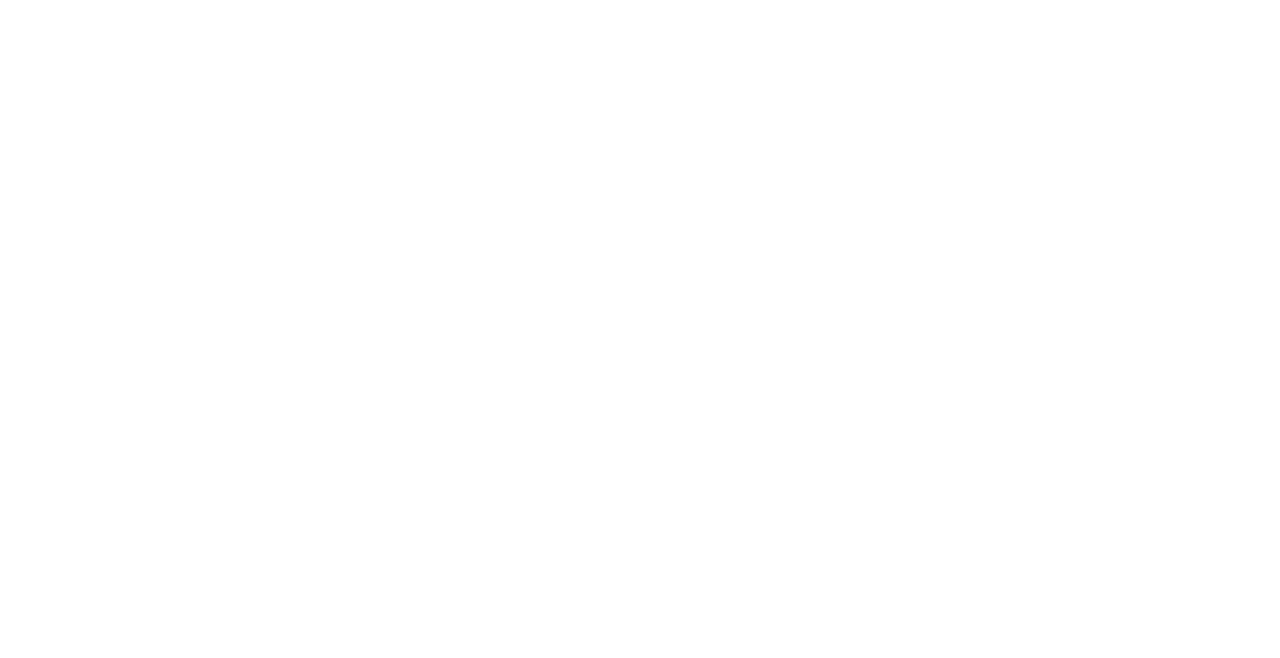
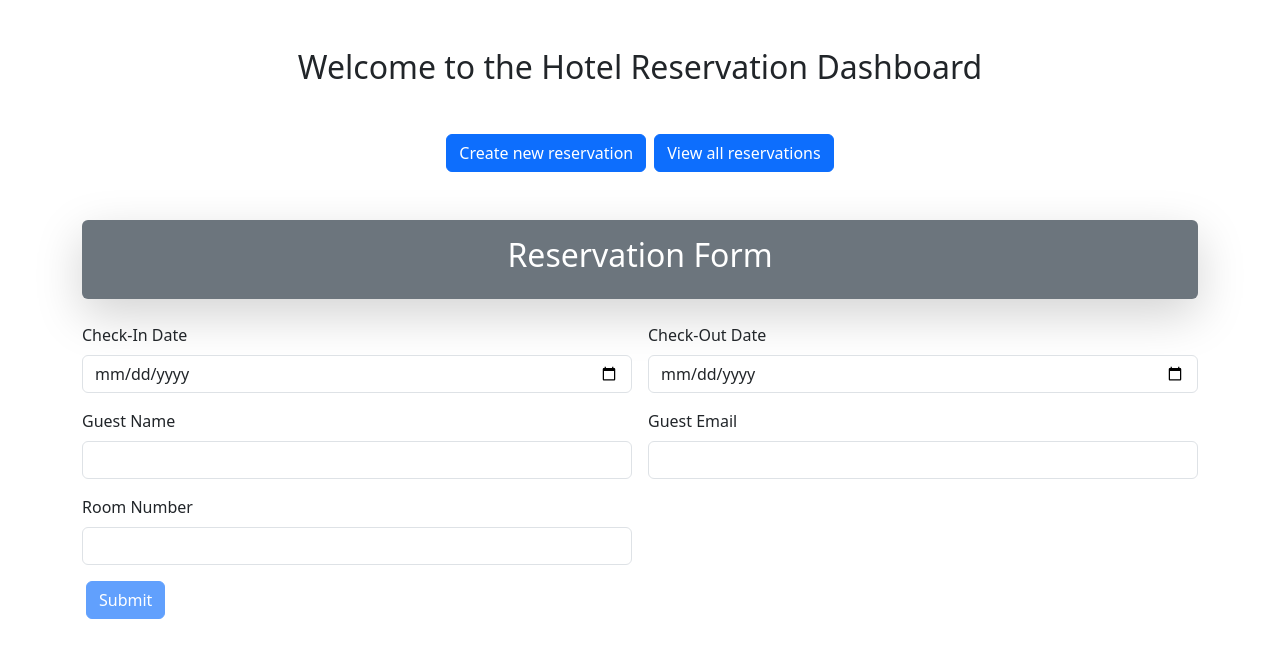
Before and after one commit to KobusBooyens/Angular-HotelReservationApp, an Angular app: page /edit/1 in a window 1280 px wide. Before the commit this address led to /. Shown: the top 658 px of the page. Built offline with nearby package versions, Linux system fonts and the light colour scheme.

Commit message:
Finished navigaton

```diff
--- a/src/app/app-routing.module.ts
+++ b/src/app/app-routing.module.ts
@@ -8,6 +8,8 @@
   { path: '', component: HomeComponent },
   { path: 'list', component: ReservationListComponent },
   { path: 'new', component: ReservationFormComponent },
+  { path: 'edit/:id', component: ReservationFormComponent },
+  { path: '**', redirectTo: '' }
 ];
 
 @NgModule({
--- a/src/app/home/home.module.ts
+++ b/src/app/home/home.module.ts
@@ -10,6 +10,9 @@
   imports: [
     CommonModule,
     RouterModule
+  ],
+  exports: [
+    HomeComponent
   ]
 })
 export class HomeModule { }
--- a/src/app/reservation-form/reservation-form.component.html
+++ b/src/app/reservation-form/reservation-form.component.html
@@ -1,3 +1,5 @@
+<app-home></app-home>
+
 <div class="container mt-5">
     <div class="card-header text-center bg-secondary text-white p-3 shadow-lg rounded mb-4">
         <h2>Reservation Form</h2>
@@ -46,8 +48,7 @@
             </div>
 
             <div class="row">
-                <div class="col-md-12 d-flex justify-content-center gap-2 ">
-                    <button type="button" class="btn btn-secondary mt-3" [routerLink]="['/']">Cancel</button>
+                <div class="d-flex justify-content-start">
                     <button type="submit" class="btn btn-primary mt-3"
                         [disabled]="!reservationForm.valid">Submit</button>
                 </div>
--- a/src/app/reservation-form/reservation-form.component.ts
+++ b/src/app/reservation-form/reservation-form.component.ts
@@ -2,7 +2,8 @@
 import { FormBuilder, FormGroup, Validators } from '@angular/forms';
 import { ReservationService } from '../reservation/reservation.service';
 import { Reservation } from '../models/reservation';
-import { Router } from '@angular/router';
+import { Router, ActivatedRoute } from '@angular/router';
+
 @Component({
   selector: 'app-reservation-form',
   templateUrl: './reservation-form.component.html',
@@ -11,14 +12,15 @@
 
 export class ReservationFormComponent implements OnInit {
   reservationForm: FormGroup = new FormGroup({});
-
   constructor(
     private formBuilder: FormBuilder,
     private reservationService: ReservationService,
-    private router: Router
+    private router: Router,
+    private activatedRoute: ActivatedRoute
   ) { }
 
   ngOnInit() {
+
     this.reservationForm = this.formBuilder.group({
       checkInDate: ['', Validators.required],
       checkOutDate: ['', Validators.required],
@@ -26,12 +28,27 @@
       guestEmail: ['', [Validators.required, Validators.email]],
       roomNumber: ['', [Validators.required, Validators.min(1), Validators.max(38)]]
     });
+
+    const id = this.activatedRoute.snapshot.paramMap.get('id');
+    if (id) {
+      const reservation = this.reservationService.getReservationById(id);
+      if (reservation) {
+        this.reservationForm.patchValue(reservation);
+      }
+    }
   }
 
   onSubmit() {
-    console.log(this.reservationForm.valid);
+    const id = this.activatedRoute.snapshot.paramMap.get('id');
+
     if (this.reservationForm.valid) {
-      this.reservationService.addReservation(this.reservationForm.value);
+      let reservation: Reservation = this.reservationForm.value;
+
+      if (id) {
+        this.reservationService.updateReservation(id, reservation);
+      } else {
+        this.reservationService.addReservation(reservation);
+      }
       this.router.navigate(['/list']);
       this.reservationForm.reset();
     }
--- a/src/app/reservation-list/reservation-list.component.html
+++ b/src/app/reservation-list/reservation-list.component.html
@@ -1,7 +1,8 @@
+<app-home></app-home>
+
 <div class="container mt-5">
-    <div class="card-header text-center p-3 shadow-lg rounded mb-4 d-flex justify-content-between align-items-center">
+    <div class="card-header text-center bg-secondary text-white p-3 shadow-lg rounded mb-4">
         <h2>Reservation List</h2>
-        <button class="btn btn-primary shadow-sm rounded" [routerLink]="['/new']">Create new reservation</button>
     </div>
     <div class="card-body" *ngIf="reservations.length; else noReservations">
         <table class="table table-striped table-hover">
@@ -29,9 +30,6 @@
                 </tr>
             </tbody>
         </table>
-        <div class="d-flex justify-content-left gap-2 mt-5">
-            <button class="btn btn-secondary" [routerLink]="['/']">Back</button>
-        </div>
     </div>
 </div>
 
--- a/src/app/reservation/reservation.module.ts
+++ b/src/app/reservation/reservation.module.ts
@@ -4,6 +4,7 @@
 import { ReservationListComponent } from '../reservation-list/reservation-list.component';
 import { FormsModule, ReactiveFormsModule } from '@angular/forms';
 import { RouterModule } from '@angular/router';
+import { HomeModule } from '../home/home.module';
 
 @NgModule({
   declarations: [
@@ -14,6 +15,7 @@
     CommonModule,
     FormsModule,
     ReactiveFormsModule,
+    HomeModule,
     RouterModule
   ]
 })
--- a/src/app/reservation/reservation.service.ts
+++ b/src/app/reservation/reservation.service.ts
@@ -37,10 +37,9 @@
     this.updateLocalStorage();
   }
 
-  updateReservation(reservation: Reservation) {
-    const index = this.reservations.indexOf(reservation);
-
-    this.reservations[index] = reservation;
+  updateReservation(id: string, updatedReservation: Reservation) {
+    const index = this.reservations.findIndex(res => res.id === id);
+    this.reservations[index] = updatedReservation;
     this.updateLocalStorage();
   }
 
```
